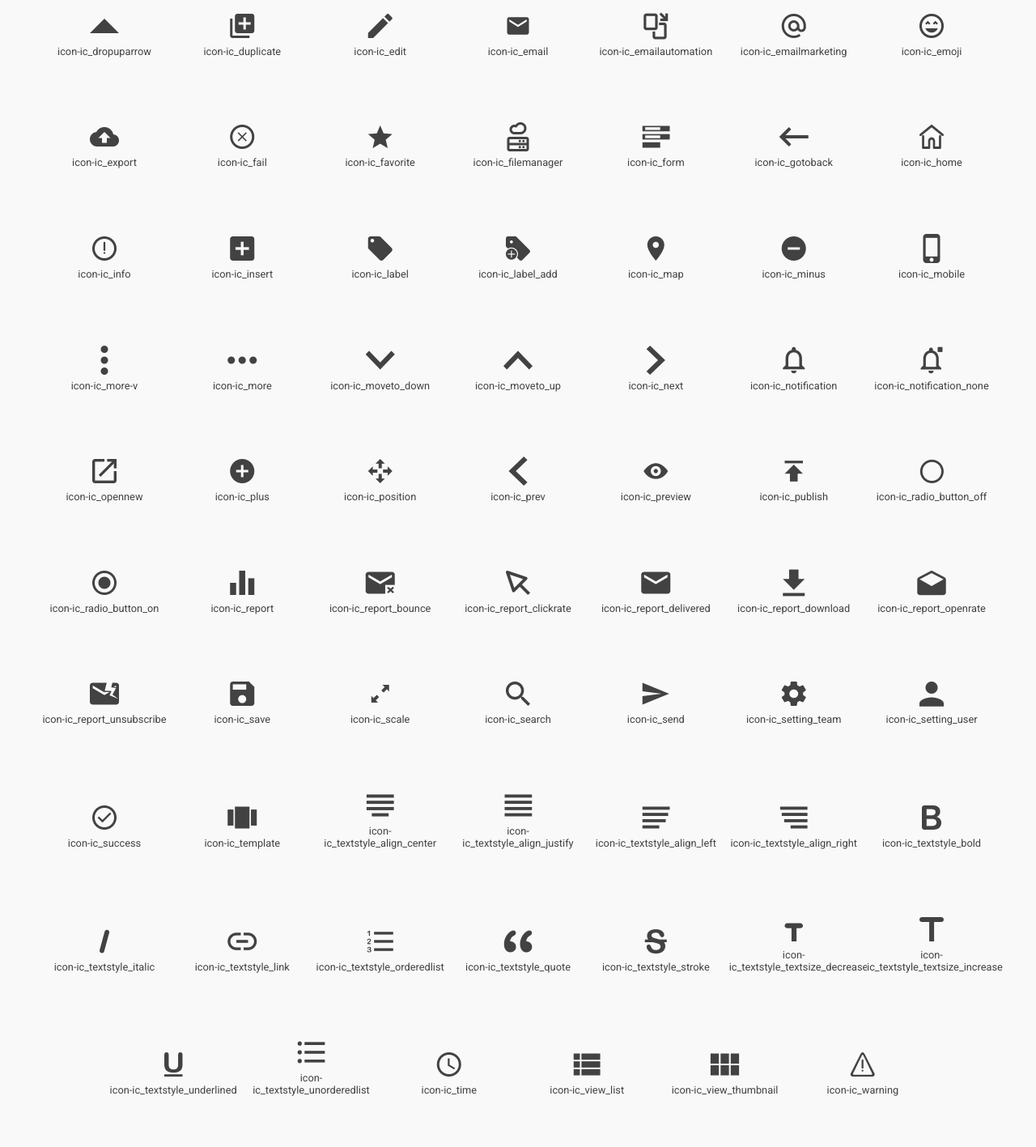
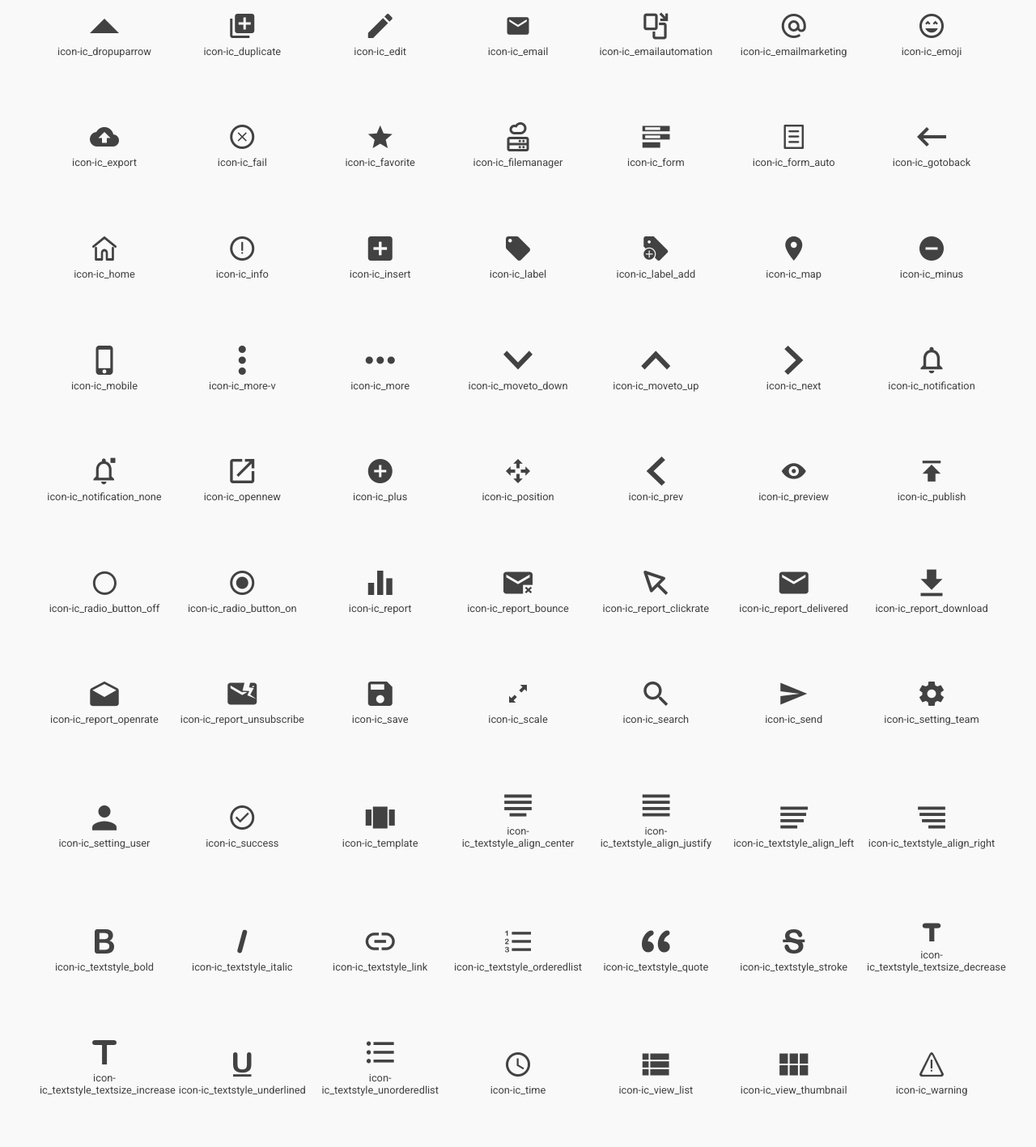
Before and after one commit to rezafaizarahman/icon, a website: page docs/index.html in a window 1280 px wide. Shown: the part 882-2299 px from the top of the page at 81% size. Drawn offline with Linux system fonts and the light colour scheme.

Commit message:
update new build

```diff
--- a/docs/css/mltrgt-icon.css
+++ b/docs/css/mltrgt-icon.css
@@ -50,6 +50,7 @@
 .icon-ic_favorite:before,
 .icon-ic_filemanager:before,
 .icon-ic_form:before,
+.icon-ic_form_auto:before,
 .icon-ic_gotoback:before,
 .icon-ic_home:before,
 .icon-ic_info:before,
@@ -158,60 +159,61 @@
 .icon-ic_favorite:before { content: "\EA26" }
 .icon-ic_filemanager:before { content: "\EA27" }
 .icon-ic_form:before { content: "\EA28" }
-.icon-ic_gotoback:before { content: "\EA29" }
-.icon-ic_home:before { content: "\EA2A" }
-.icon-ic_info:before { content: "\EA2B" }
-.icon-ic_insert:before { content: "\EA2C" }
-.icon-ic_label:before { content: "\EA2D" }
-.icon-ic_label_add:before { content: "\EA2E" }
-.icon-ic_map:before { content: "\EA2F" }
-.icon-ic_minus:before { content: "\EA30" }
-.icon-ic_mobile:before { content: "\EA31" }
-.icon-ic_more-v:before { content: "\EA32" }
-.icon-ic_more:before { content: "\EA33" }
-.icon-ic_moveto_down:before { content: "\EA34" }
-.icon-ic_moveto_up:before { content: "\EA35" }
-.icon-ic_next:before { content: "\EA36" }
-.icon-ic_notification:before { content: "\EA37" }
-.icon-ic_notification_none:before { content: "\EA38" }
-.icon-ic_opennew:before { content: "\EA39" }
-.icon-ic_plus:before { content: "\EA3A" }
-.icon-ic_position:before { content: "\EA3B" }
-.icon-ic_prev:before { content: "\EA3C" }
-.icon-ic_preview:before { content: "\EA3D" }
-.icon-ic_publish:before { content: "\EA3E" }
-.icon-ic_radio_button_off:before { content: "\EA3F" }
-.icon-ic_radio_button_on:before { content: "\EA40" }
-.icon-ic_report:before { content: "\EA41" }
-.icon-ic_report_bounce:before { content: "\EA42" }
-.icon-ic_report_clickrate:before { content: "\EA43" }
-.icon-ic_report_delivered:before { content: "\EA44" }
-.icon-ic_report_download:before { content: "\EA45" }
-.icon-ic_report_openrate:before { content: "\EA46" }
-.icon-ic_report_unsubscribe:before { content: "\EA47" }
-.icon-ic_save:before { content: "\EA48" }
-.icon-ic_scale:before { content: "\EA49" }
-.icon-ic_search:before { content: "\EA4A" }
-.icon-ic_send:before { content: "\EA4B" }
-.icon-ic_setting_team:before { content: "\EA4C" }
-.icon-ic_setting_user:before { content: "\EA4D" }
-.icon-ic_success:before { content: "\EA4E" }
-.icon-ic_template:before { content: "\EA4F" }
-.icon-ic_textstyle_align_center:before { content: "\EA50" }
-.icon-ic_textstyle_align_justify:before { content: "\EA51" }
-.icon-ic_textstyle_align_left:before { content: "\EA52" }
-.icon-ic_textstyle_align_right:before { content: "\EA53" }
-.icon-ic_textstyle_bold:before { content: "\EA54" }
-.icon-ic_textstyle_italic:before { content: "\EA55" }
-.icon-ic_textstyle_link:before { content: "\EA56" }
-.icon-ic_textstyle_orderedlist:before { content: "\EA57" }
-.icon-ic_textstyle_quote:before { content: "\EA58" }
-.icon-ic_textstyle_stroke:before { content: "\EA59" }
-.icon-ic_textstyle_textsize_decrease:before { content: "\EA5A" }
-.icon-ic_textstyle_textsize_increase:before { content: "\EA5B" }
-.icon-ic_textstyle_underlined:before { content: "\EA5C" }
-.icon-ic_textstyle_unorderedlist:before { content: "\EA5D" }
-.icon-ic_time:before { content: "\EA5E" }
-.icon-ic_view_list:before { content: "\EA5F" }
-.icon-ic_view_thumbnail:before { content: "\EA60" }
-.icon-ic_warning:before { content: "\EA61" }
+.icon-ic_form_auto:before { content: "\EA29" }
+.icon-ic_gotoback:before { content: "\EA2A" }
+.icon-ic_home:before { content: "\EA2B" }
+.icon-ic_info:before { content: "\EA2C" }
+.icon-ic_insert:before { content: "\EA2D" }
+.icon-ic_label:before { content: "\EA2E" }
+.icon-ic_label_add:before { content: "\EA2F" }
+.icon-ic_map:before { content: "\EA30" }
+.icon-ic_minus:before { content: "\EA31" }
+.icon-ic_mobile:before { content: "\EA32" }
+.icon-ic_more-v:before { content: "\EA33" }
+.icon-ic_more:before { content: "\EA34" }
+.icon-ic_moveto_down:before { content: "\EA35" }
+.icon-ic_moveto_up:before { content: "\EA36" }
+.icon-ic_next:before { content: "\EA37" }
+.icon-ic_notification:before { content: "\EA38" }
+.icon-ic_notification_none:before { content: "\EA39" }
+.icon-ic_opennew:before { content: "\EA3A" }
+.icon-ic_plus:before { content: "\EA3B" }
+.icon-ic_position:before { content: "\EA3C" }
+.icon-ic_prev:before { content: "\EA3D" }
+.icon-ic_preview:before { content: "\EA3E" }
+.icon-ic_publish:before { content: "\EA3F" }
+.icon-ic_radio_button_off:before { content: "\EA40" }
+.icon-ic_radio_button_on:before { content: "\EA41" }
+.icon-ic_report:before { content: "\EA42" }
+.icon-ic_report_bounce:before { content: "\EA43" }
+.icon-ic_report_clickrate:before { content: "\EA44" }
+.icon-ic_report_delivered:before { content: "\EA45" }
+.icon-ic_report_download:before { content: "\EA46" }
+.icon-ic_report_openrate:before { content: "\EA47" }
+.icon-ic_report_unsubscribe:before { content: "\EA48" }
+.icon-ic_save:before { content: "\EA49" }
+.icon-ic_scale:before { content: "\EA4A" }
+.icon-ic_search:before { content: "\EA4B" }
+.icon-ic_send:before { content: "\EA4C" }
+.icon-ic_setting_team:before { content: "\EA4D" }
+.icon-ic_setting_user:before { content: "\EA4E" }
+.icon-ic_success:before { content: "\EA4F" }
+.icon-ic_template:before { content: "\EA50" }
+.icon-ic_textstyle_align_center:before { content: "\EA51" }
+.icon-ic_textstyle_align_justify:before { content: "\EA52" }
+.icon-ic_textstyle_align_left:before { content: "\EA53" }
+.icon-ic_textstyle_align_right:before { content: "\EA54" }
+.icon-ic_textstyle_bold:before { content: "\EA55" }
+.icon-ic_textstyle_italic:before { content: "\EA56" }
+.icon-ic_textstyle_link:before { content: "\EA57" }
+.icon-ic_textstyle_orderedlist:before { content: "\EA58" }
+.icon-ic_textstyle_quote:before { content: "\EA59" }
+.icon-ic_textstyle_stroke:before { content: "\EA5A" }
+.icon-ic_textstyle_textsize_decrease:before { content: "\EA5B" }
+.icon-ic_textstyle_textsize_increase:before { content: "\EA5C" }
+.icon-ic_textstyle_underlined:before { content: "\EA5D" }
+.icon-ic_textstyle_unorderedlist:before { content: "\EA5E" }
+.icon-ic_time:before { content: "\EA5F" }
+.icon-ic_view_list:before { content: "\EA60" }
+.icon-ic_view_thumbnail:before { content: "\EA61" }
+.icon-ic_warning:before { content: "\EA62" }
--- a/docs/index.html
+++ b/docs/index.html
@@ -299,6 +299,11 @@
             </li>
 
             <li>
+                <span class="icon-ic_form_auto"></span>
+                <span class="glyph-name">icon-ic_form_auto</span>
+            </li>
+
+            <li>
                 <span class="icon-ic_gotoback"></span>
                 <span class="glyph-name">icon-ic_gotoback</span>
             </li>
```
Also changed, not shown: docs/fonts/mltrgt-icon.ttf, docs/fonts/mltrgt-icon.woff, docs/fonts/mltrgt-icon.woff2, 2 other files.
